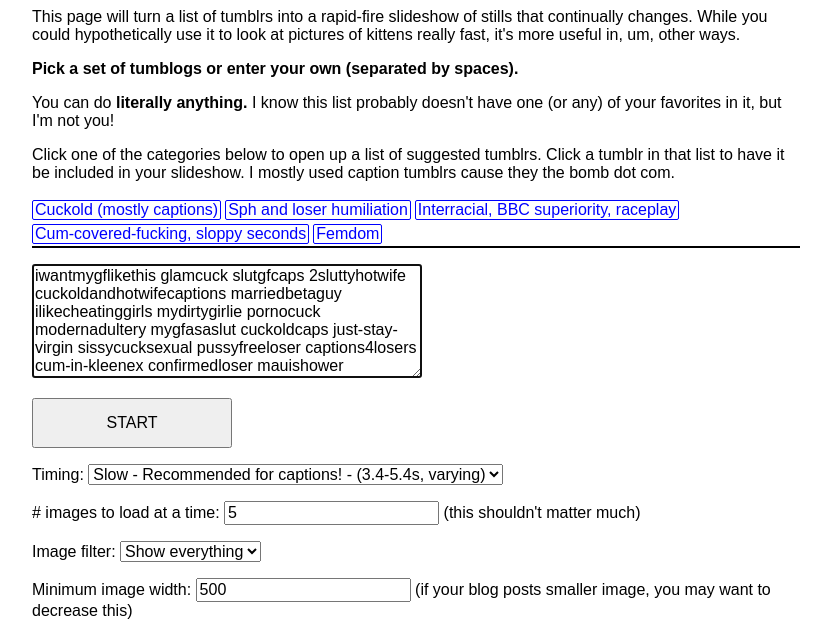
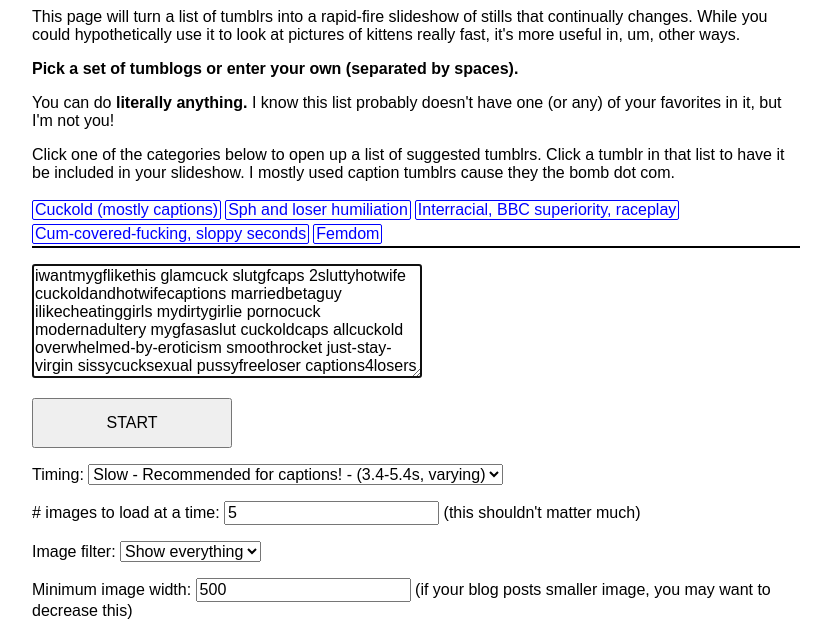
Before and after one commit to gooninatorforker/mygooninatorfork, a website built with webpack: page gooninator/index.html in a window 1280 px wide. Shown: the part 157-790 px from the top of the page, without its empty margins (224-1040 px from the left). Built offline with nearby package versions, Linux system fonts and the light colour scheme.

Commit message:
Update index.html

```diff
--- a/gooninator/index.html
+++ b/gooninator/index.html
@@ -29,7 +29,7 @@
 
     <form action="gooninate.html" method="get">
       <p>
-      <textarea type="text" rows="6" name="tumblrs" autocorrect="off" spellcheck="false" id="tumblrs" placeholder="TUMBLRS GO HERE">iwantmygflikethis glamcuck slutgfcaps 2sluttyhotwife cuckoldandhotwifecaptions marriedbetaguy ilikecheatinggirls mydirtygirlie pornocuck modernadultery mygfasaslut cuckoldcaps just-stay-virgin sissycucksexual pussyfreeloser captions4losers cum-in-kleenex confirmedloser mauishower whitesarethepast allaboutsize blackcocktakeover blackmydaughter3 breed-better dorisconquered bbcwhitewives69 breedthatwhitepussy breedingblackistheanswer cumcoveredfucking fuckyeahfriendlyfire
+      <textarea type="text" rows="6" name="tumblrs" autocorrect="off" spellcheck="false" id="tumblrs" placeholder="TUMBLRS GO HERE">iwantmygflikethis glamcuck slutgfcaps 2sluttyhotwife cuckoldandhotwifecaptions marriedbetaguy ilikecheatinggirls mydirtygirlie pornocuck modernadultery mygfasaslut cuckoldcaps allcuckold overwhelmed-by-eroticism smoothrocket just-stay-virgin sissycucksexual pussyfreeloser captions4losers cum-in-kleenex confirmedloser mauishower whitesarethepast allaboutsize blackcocktakeover2 blackmydaughter3 breed-better dorisconquered bbcwhitewives69 breedthatwhitepussy breedingblackistheanswer cumcoveredfucking fuckyeahfriendlyfire
       </textarea>
 
       <p>
```
